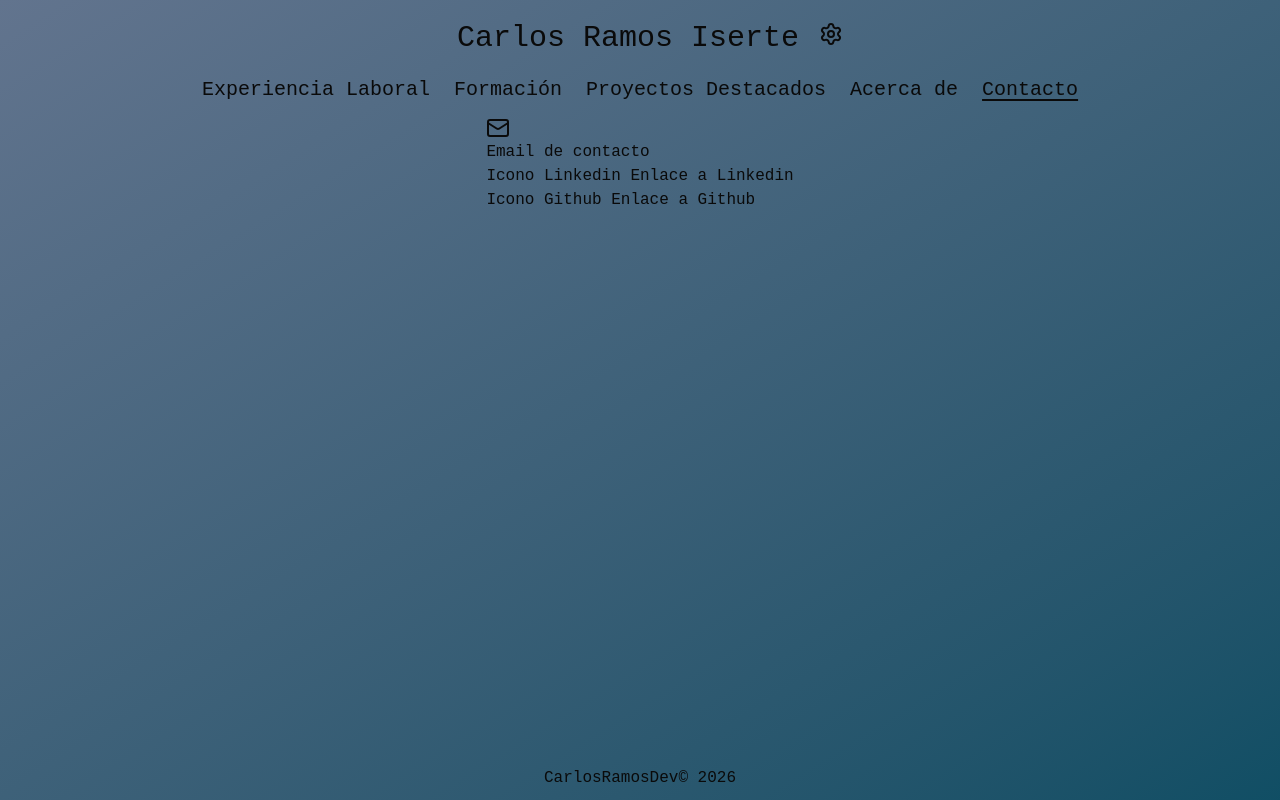
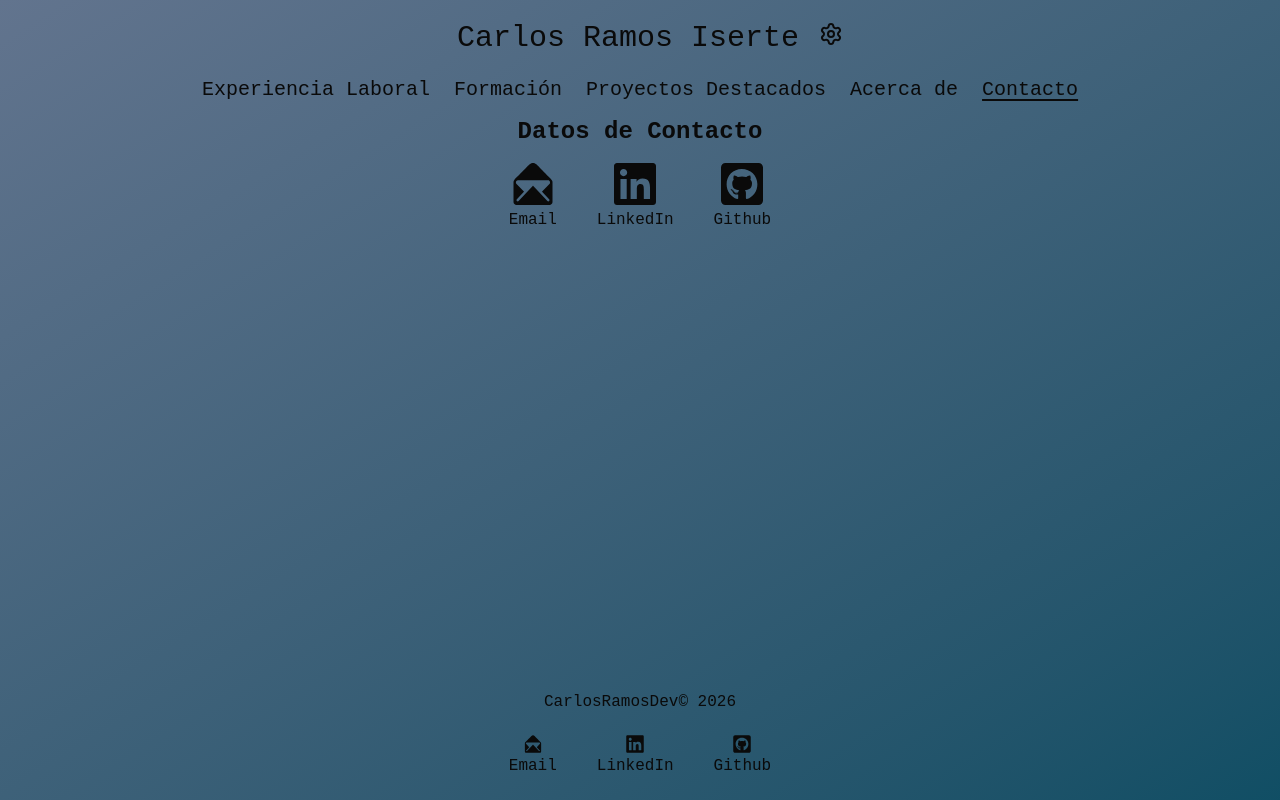
Before and after one commit to CarlosRamosDeveloper/portfolio, a React (Vite) app: page /contact in a window 1280 px wide. Built offline with nearby package versions, Linux system fonts and the light colour scheme.

Commit message:
Implemented component for data contact

```diff
--- /dev/null
+++ b/src/portfolio/components/ContactComponent.tsx
@@ -0,0 +1,23 @@
+import { cn } from '@/lib/utils';
+import type { IconType } from 'react-icons/lib';
+
+interface Props {
+  label: string;
+  isFooter?: boolean;
+  icon: IconType;
+  onClick?: () => void;
+}
+
+export const ContactComponent = ({
+  label,
+  icon: Icon,
+  onClick,
+  isFooter = false,
+}: Props) => {
+  return (
+    <div onClick={onClick} className="flex flex-col items-center mx-2 p-3">
+      <Icon className={cn(isFooter ? 'size-5' : 'size-12')} />
+      <p className="mt-0">{label}</p>
+    </div>
+  );
+};
--- /dev/null
+++ b/src/portfolio/components/ContactComponentsList.tsx
@@ -0,0 +1,51 @@
+import { IoIosMailOpen } from 'react-icons/io';
+import { FaGithubSquare, FaLinkedin } from 'react-icons/fa';
+
+import { ContactComponent } from '.';
+
+const emailParts = {
+  user: 'carlosramosdev',
+  domain: 'protonmail',
+  tld: 'com',
+};
+
+interface Props {
+  isFooter?: boolean;
+}
+
+export const ContactComponentsList = ({ isFooter = false }: Props) => {
+  const handleEmailComposition = () => {
+    const email = `${emailParts.user}@${emailParts.domain}.${emailParts.tld}`;
+    window.location.href = `mailto:${email}`;
+  };
+
+  const handleNavigate = (url: string) => {
+    window.open(url);
+  };
+  return (
+    <div className="mx-auto flex w-full max-w-3xl items-center justify-center">
+      <ContactComponent
+        icon={IoIosMailOpen}
+        label="Email"
+        onClick={handleEmailComposition}
+        isFooter={isFooter}
+      />
+      <ContactComponent
+        icon={FaLinkedin}
+        label="LinkedIn"
+        onClick={() =>
+          handleNavigate('https://www.linkedin.com/in/carlosramosdeveloper/')
+        }
+        isFooter={isFooter}
+      />
+      <ContactComponent
+        icon={FaGithubSquare}
+        label="Github"
+        onClick={() =>
+          handleNavigate('https://github.com/CarlosRamosDeveloper')
+        }
+        isFooter={isFooter}
+      />
+    </div>
+  );
+};
--- /dev/null
+++ b/src/portfolio/components/index.ts
@@ -0,0 +1,2 @@
+export { ContactComponent } from './ContactComponent';
+export { ContactComponentsList } from './ContactComponentsList';
--- a/src/portfolio/layout/components/PortfolioFooter.tsx
+++ b/src/portfolio/layout/components/PortfolioFooter.tsx
@@ -1,8 +1,11 @@
+import { ContactComponentsList } from '@/portfolio/components';
+
 export const PortfolioFooter = () => {
   return (
     <>
-      <div className="flex justify-center mb-2.5 gap-6">
+      <div className="mb-2.5 flex flex-col items-center gap-2">
         <h5>CarlosRamosDev© 2026</h5>
+        <ContactComponentsList isFooter={true} />
       </div>
     </>
   );
--- a/src/portfolio/pages/contact/ContactPage.tsx
+++ b/src/portfolio/pages/contact/ContactPage.tsx
@@ -1,14 +1,10 @@
-import { Mail } from 'lucide-react';
+import { ContactComponentsList } from '@/portfolio/components';
 
 export const ContactPage = () => {
   return (
-    <div>
-      <section>
-        <Mail />
-        Email de contacto
-      </section>
-      <section>Icono Linkedin Enlace a Linkedin</section>
-      <section>Icono Github Enlace a Github</section>
+    <div className="w-full">
+      <h2 className="text-center text-2xl font-semibold">Datos de Contacto</h2>
+      <ContactComponentsList />
     </div>
   );
 };
```
